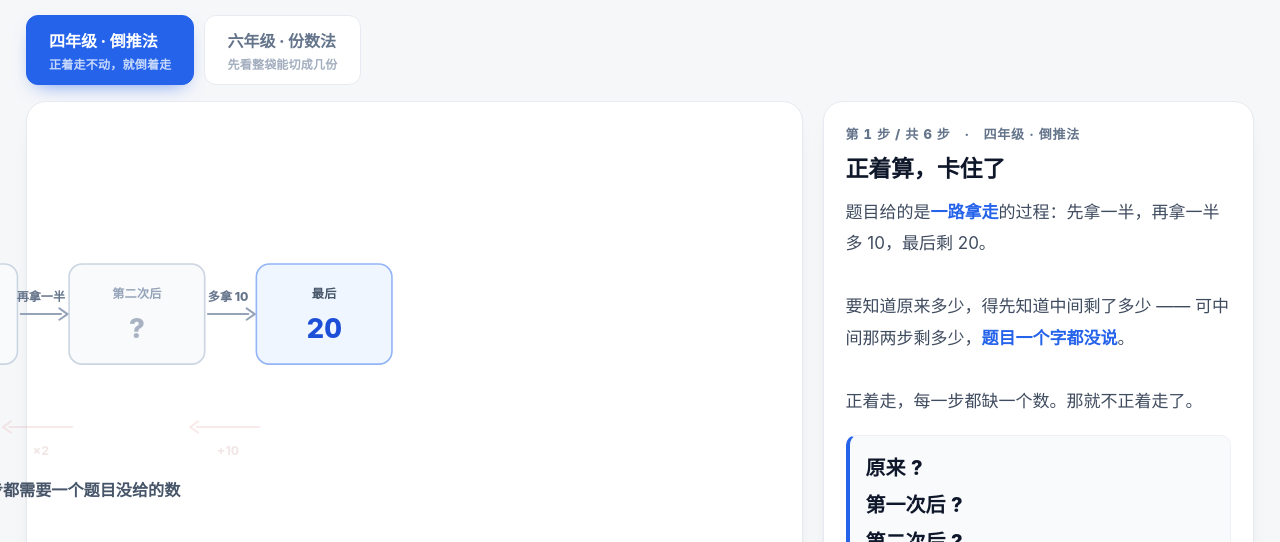
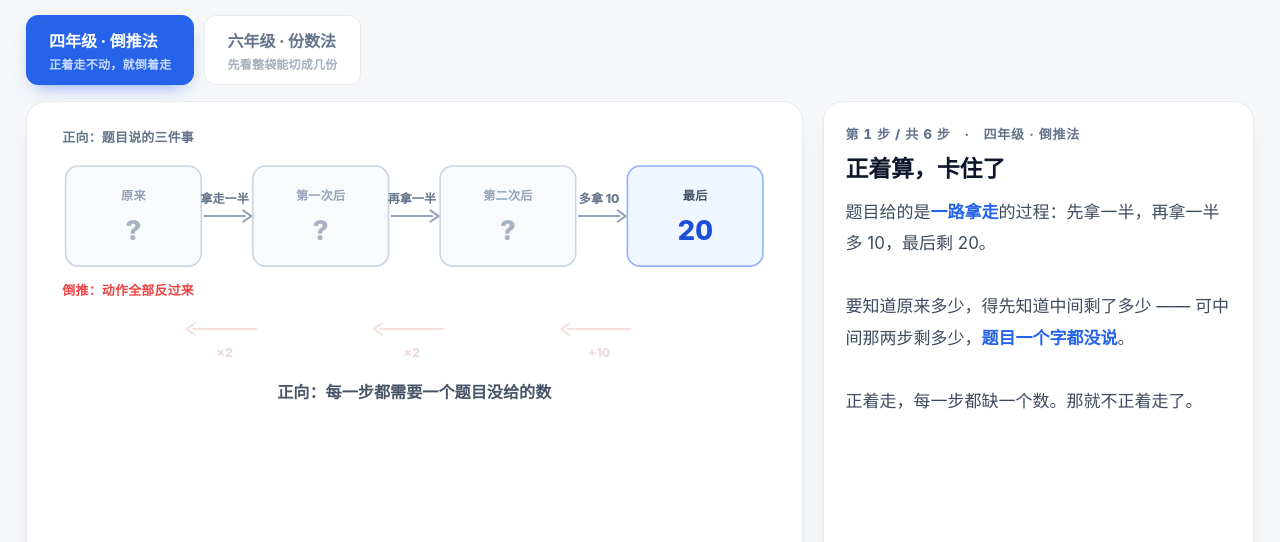
Before and after one commit to zflgm/math, a plain HTML site: page lessons/20-daotui/index.html in a window 1280 px wide. Shown: the part 195-737 px from the top of the page. Drawn offline with Linux system fonts and the light colour scheme.

Commit message:
修复第20课左列画面溢出卡片：svg 固有宽度撑破 grid 列
stage-card 改 grid 后，隐式 auto 列宽取 svg 的 viewBox 宽度 920，导致内容顶出卡片左侧
改用 grid-template-columns:minmax(0,1fr) 强制列宽跟随容器
svg 加 min-width:0
未激活的反向箭头透明度 .22 -> .34

```diff
--- a/lessons/20-daotui/index.html
+++ b/lessons/20-daotui/index.html
@@ -87,9 +87,12 @@ h1 .q-mark{color:var(--d)}
   border-radius:20px;
   padding:14px 16px;
   box-shadow:0 1px 2px rgba(15,23,42,.04),0 12px 28px -18px rgba(15,23,42,.22);
-  display:flex;align-items:center;justify-content:center;
+  display:grid;
+  grid-template-columns:minmax(0,1fr);
+  align-items:center;
 }
-svg{display:block;width:100%;height:auto;overflow:visible}
+/* min-width:0 必须写 —— 否则 svg 的固有宽度(viewBox 920) 会撑破容器 */
+svg{display:block;width:100%;min-width:0;height:auto;overflow:visible}
 
 .side{
   background:var(--card);
@@ -420,7 +423,7 @@ svg rect, svg text, svg g, svg path, svg line{
     /* 反向箭头：点亮时把 class 切到 .on，红箭头才真的红 */
     g4.bw.forEach((g, k) => {
       const on = s.bw.includes(k);
-      g.style.opacity = on ? 1 : .22;
+      g.style.opacity = on ? 1 : .34;
       g.querySelectorAll('line,path,text').forEach(el => {
         const base = el.getAttribute('class').replace(/\s+on\b/g, '');
         el.setAttribute('class', on ? base + ' on' : base);
```
